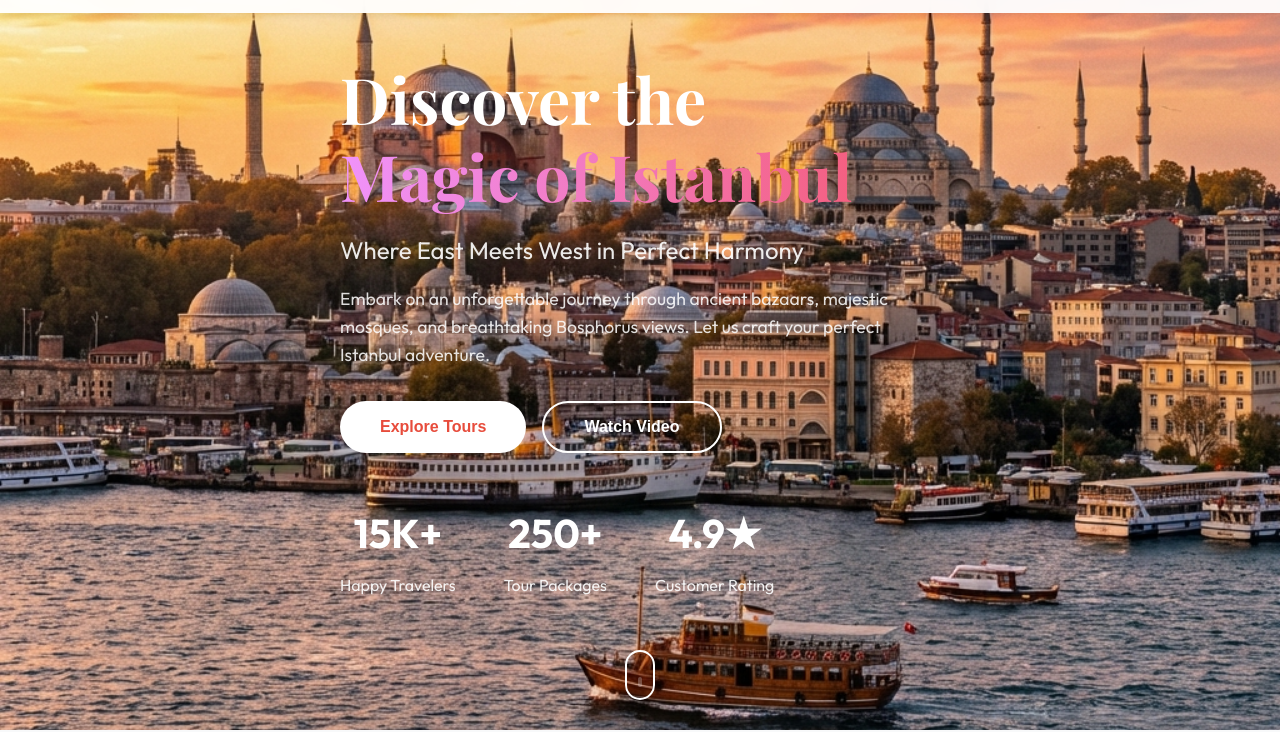
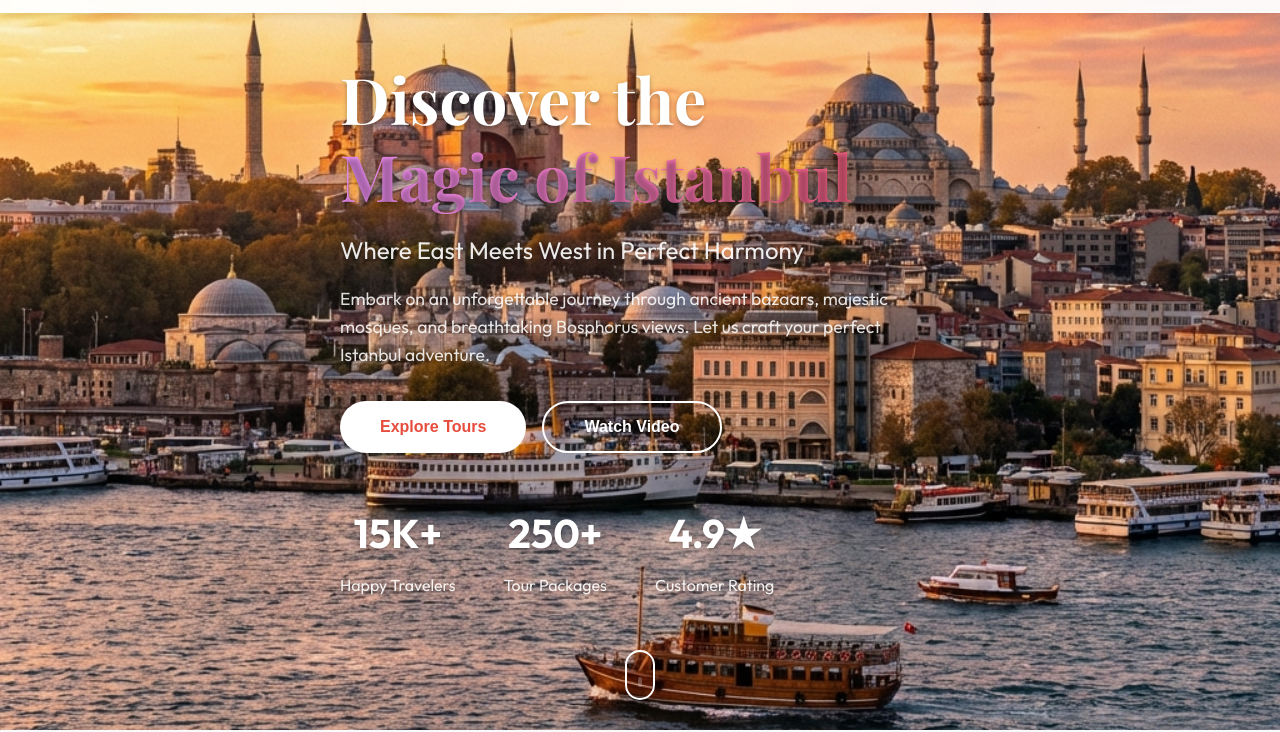
Before and after one commit to MuhammadAlaaStudio/html-2, a plain HTML site: page index.html in a window 1280 px wide. Shown: the part 70-802 px from the top of the page. Drawn offline with nearby package versions, Linux system fonts and the light colour scheme.

Commit message:
style: darken hero overlay for better text readability

```diff
--- a/styles.css
+++ b/styles.css
@@ -173,13 +173,14 @@ h4 {
     left: 0;
     width: 100%;
     height: 100%;
-    background: linear-gradient(135deg, rgba(44, 62, 80, 0.7), rgba(231, 76, 60, 0.5));
+    background: linear-gradient(135deg, rgba(34, 47, 62, 0.85), rgba(44, 62, 80, 0.75));
 }
 
 .hero-content {
     position: relative;
     z-index: 2;
     color: white;
+    text-shadow: 0 2px 4px rgba(0, 0, 0, 0.3);
 }
 
 .hero-title {
```
